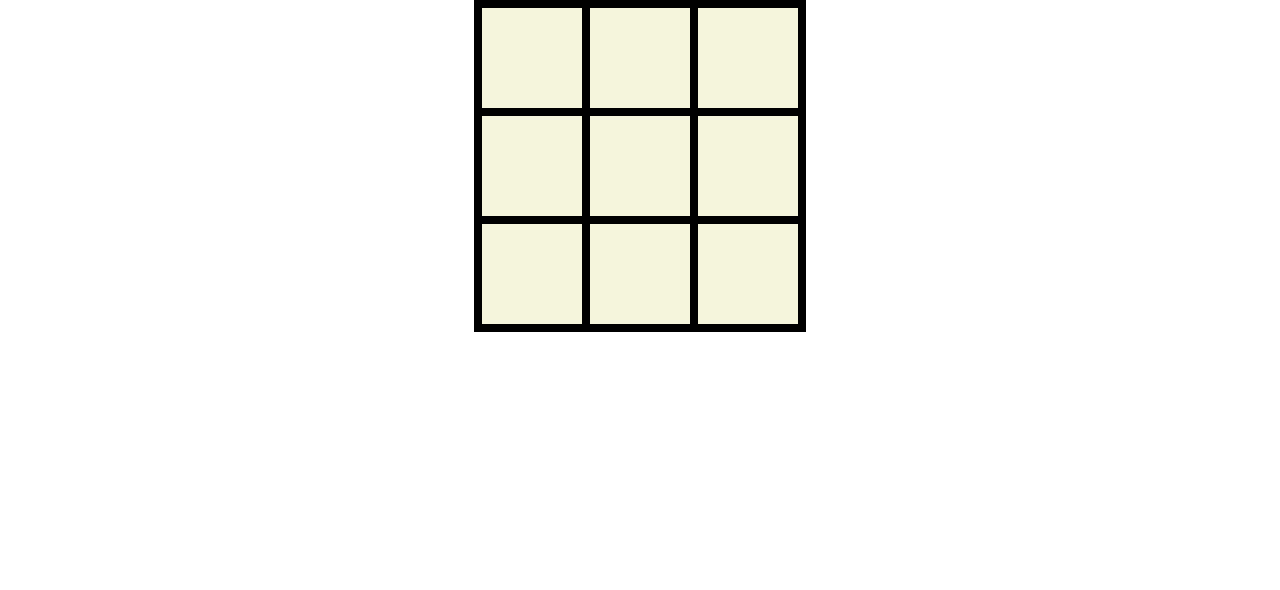
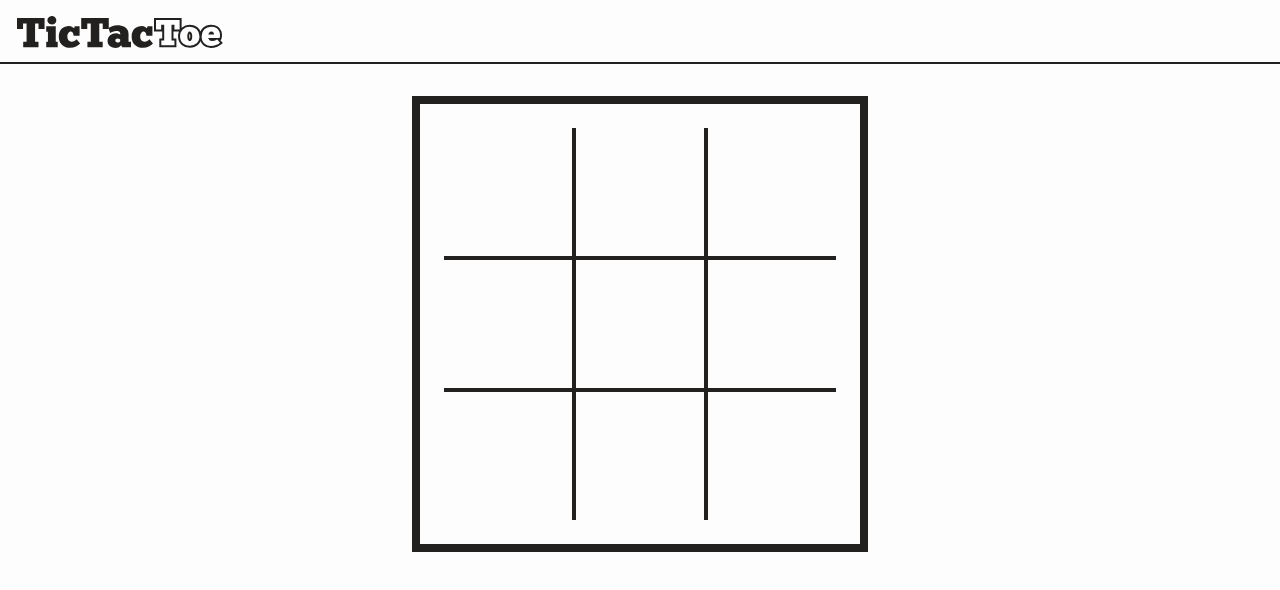
Before and after one commit to sfratczak/odin-tictactoe, a website: page index.html in a window 1280 px wide. Drawn offline with Linux system fonts and the light colour scheme.

Commit message:
Site and gameboard CSS update

```diff
--- a/index.html
+++ b/index.html
@@ -9,6 +9,13 @@
     <title>Odin Tic Tac Toe</title>
   </head>
   <body>
-    <div id="gameboard"></div>
+    <header>
+      <img src="./img/header-logo.svg" alt="Tic Tac Toe site logo" />
+    </header>
+    <main>
+      <div class="gb-container border-8px">
+        <div id="gameboard"></div>
+      </div>
+    </main>
   </body>
 </html>
--- a/style.css
+++ b/style.css
@@ -129,25 +129,69 @@ table {
 }
 
 /*END CSS RESET*/
+:root {
+  --clr-black: #232120;
+  --clr-white: #fdfdfd;
+}
+
+* {
+  box-sizing: border-box;
+}
+
+.border-2px {
+  border: 2px solid var(--clr-black);
+}
+
+.border-4px {
+  border: 4px solid var(--clr-black);
+}
+
+.border-8px {
+  border: 8px solid var(--clr-black);
+}
+
 body {
   display: grid;
   grid-auto-flow: column;
-  justify-content: center;
+  grid-template-rows: 64px 1fr;
   font-family: Arial, Helvetica, sans-serif;
+  background-color: var(--clr-white);
+}
+
+header {
+  display: grid;
+  grid-template-columns: auto 1fr;
+  padding: 16px;
+  border-bottom: 2px solid var(--clr-black);
+}
+
+header img {
+  height: 32px;
+}
+
+main {
+  display: grid;
+  grid-template-columns: 1fr auto 1fr;
+}
+
+.gb-container {
+  grid-column: 2;
+  height: 456px;
+  width: 456px;
+  display: grid;
+  place-content: center;
+  margin-top: 32px;
 }
 
 #gameboard {
-  width: 316px;
-  height: 316px;
   display: grid;
-  grid-template: 100px 100px 100px / 100px 100px 100px;
-  gap: 8px;
-  background-color: black;
-  border: 8px solid black;
+  grid-template: repeat(3, 128px) / repeat(3, 128px);
+  gap: 4px;
+  background-color: var(--clr-black);
 }
 
 .cell {
-  background-color: beige;
+  background-color: var(--clr-white);
   display: grid;
   place-content: center;
   font-size: 3rem;
```
Also changed, not shown: img/header-logo.svg (added).
